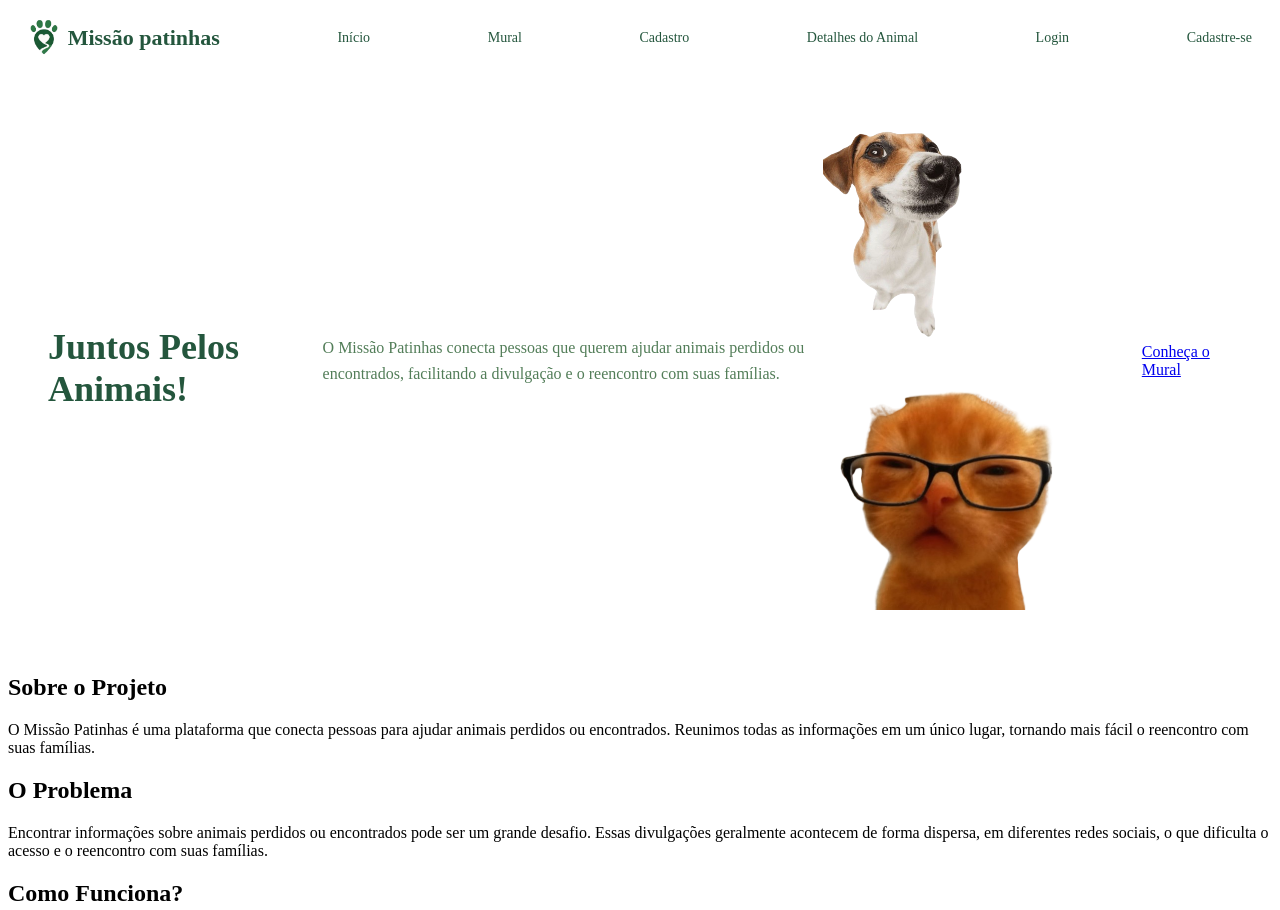
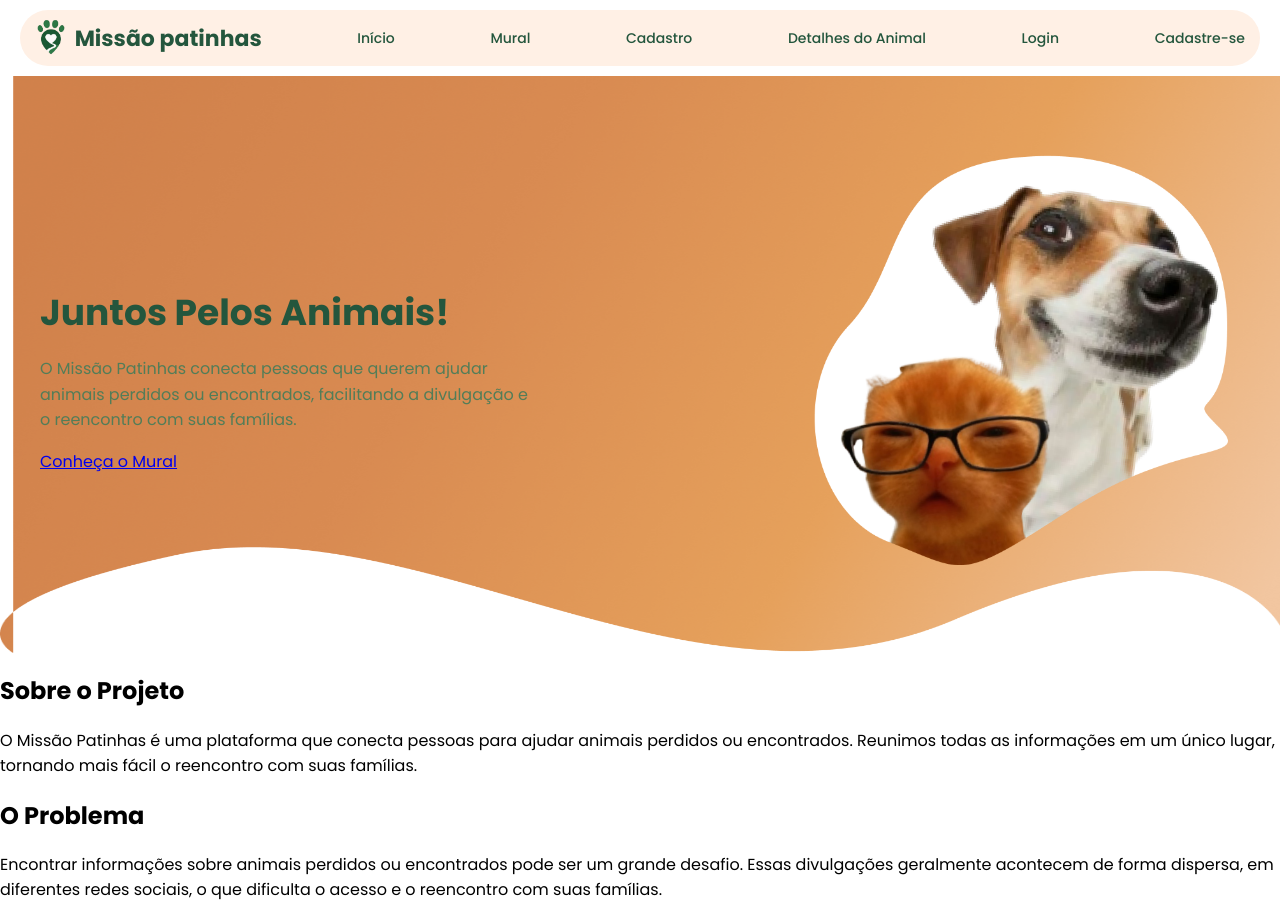
Before and after one commit to PablinyVitoria-Dev/Miss-o-Patinhas, a plain HTML site: page pages/inicio.html in a window 1280 px wide. Shown: the top 910 px of the page. Drawn offline with Linux system fonts and the light colour scheme.

Commit message:
Ajustes no início do site

```diff
--- a/css/inicio.css
+++ b/css/inicio.css
@@ -7,16 +7,23 @@
   --laranja-instagram: #d1814c;
   --branco: #ffffff;
   --rosa-claro: #fff0f0;
+  --barra-do-nav: #fff0e5;
+  --letras-meio-preta: #3f3f3f;
 }
 
 * {
   box-sizing: border-box;
 }
 
+body {
+  margin: 0;
+  font-family: 'Poppins', sans-serif;
+}
+
 .cabecalho {
   width: 100%;
   padding: 10px 20px;
-  background-color: #ffffff;
+  background-color: var(--branco);
 }
 
 .menu {
@@ -25,6 +32,10 @@
   align-items: center;
   gap: 20px;
   width: 100%;
+  margin: 0;
+  padding: 8px 15px;
+  background-color: var(--barra-do-nav);
+  border-radius: 30px;
 }
 
 .logo {
@@ -58,7 +69,39 @@
   align-items: center;
   justify-content: space-between;
   width: 100%;
+  min-height: 500px;
   padding: 40px;
+  position: relative;
+  overflow: hidden;
+}
+
+.formaLaranja {
+  position: absolute;
+  inset: 0;
+  width: 100%;
+  height: 100%;
+  z-index: 0;
+  pointer-events: none;
+}
+
+.formaLaranja img {
+  display: block;
+  width: 100%;
+  height: 100%;
+  object-fit: fill;
+}
+
+.inicioTexto {
+  position: relative;
+  z-index: 1;
+}
+
+.inicioImagens img {
+  position: relative;
+  width: 500px;
+  height: auto;
+  object-fit: contain;
+  z-index: 1;
 }
 
 .tituloInicio {
--- a/pages/inicio.html
+++ b/pages/inicio.html
@@ -8,8 +8,10 @@
     />
     <link rel="stylesheet" href="/Miss-o-Patinhas/css/inicio.css" />
     <meta name="viewport" content="width=device-width, initial-scale=1.0" />
+
     <title>Início</title>
   </head>
+
   <body>
     <header class="cabecalho">
       <nav class="menu">
@@ -32,25 +34,28 @@
 
     <main class="conteudoPrincipal">
       <section class="inicio">
+        <div class="formaLaranja">
+       <img src="/Miss-o-Patinhas/assets/icons/back laranja.png" alt="Forma laranja">
+        </div>
+
+        <div class="inicioTexto">
           <h1 class="tituloInicio">Juntos Pelos Animais!</h1>
+
           <p class="paragrafoInicio">
             O Missão Patinhas conecta pessoas que querem ajudar animais perdidos
             ou encontrados, facilitando a divulgação e o reencontro com suas
             famílias.
           </p>
 
+          <a href="mural.html" class="botaoMural">Conheça o Mural</a>
+        </div>
+
         <div class="inicioImagens">
           <img
-            src="/Miss-o-Patinhas/assets/icons/dog inicio sem fundo.png"
-            alt="Cachorro"
-          />
-          <img
-            src="/Miss-o-Patinhas/assets/icons/gato miope inicio sem fundo.png"
-            alt="Gato filhote usando óculos"
+            src="/Miss-o-Patinhas/assets/icons/gato e cachorro e tals.png"
+            alt="Cachorro e gato"
           />
         </div>
-
-        <a class="botaoMural" href="./mural.html">Conheça o Mural</a>
       </section>
 
       <section class="sobre">
@@ -130,7 +135,6 @@
         </div>
       </section>
 
-      <!-- Planos -->
       <section class="planos">
         <h2 class="tituloPlanos">Conheça nossos planos!</h2>
 
```
Also changed, not shown: assets/icons/back bege.png (added), assets/icons/back laranja.png (added), assets/icons/formas do back.png (added), assets/icons/gato e cachorro e tals.png (added). Lines whose indentation alone changed are shown as unchanged.
